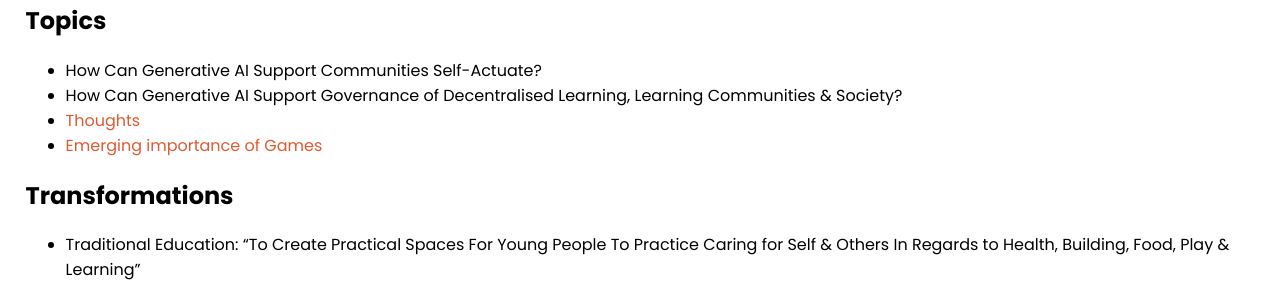
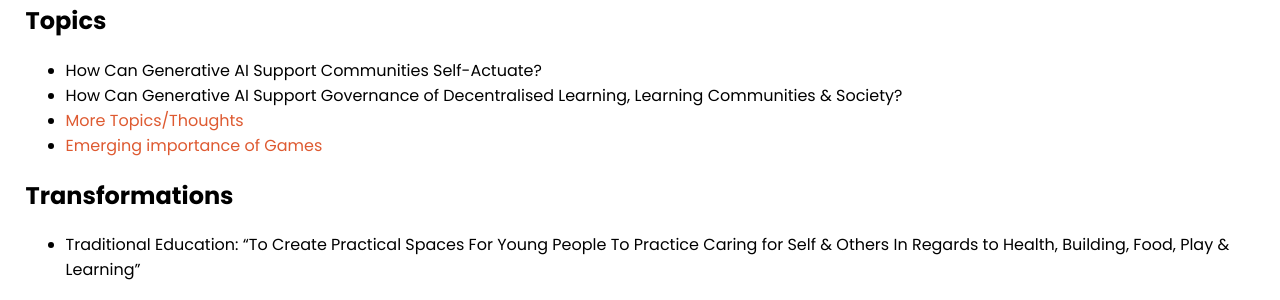
Before and after one commit to selfdriven-foundation/selfdriven-ai, a Jekyll site: the page built from docs/pages/research.md, in a window 1280 px wide. Shown: the part 186-486 px from the top of the page. Built offline with Jekyll 4.4.1, drawn with Linux system fonts in a browser that asks for light colours.

Commit message:
Update research.md

```diff
--- a/docs/pages/research.md
+++ b/docs/pages/research.md
@@ -11,7 +11,7 @@ permalink: /research/
 ## Topics
 - How Can Generative AI Support Communities Self-Actuate?
 - How Can Generative AI Support Governance of Decentralised Learning, Learning Communities & Society?
-- [Thoughts](/thoughts/)
+- [More Topics/Thoughts](/thoughts/)
 - [Emerging importance of Games](/games/)
 
 ## Transformations
```
